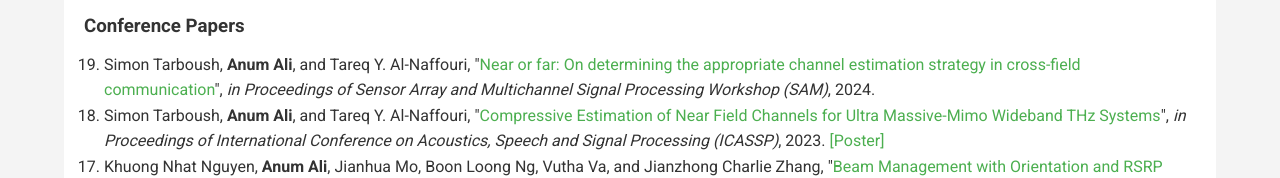
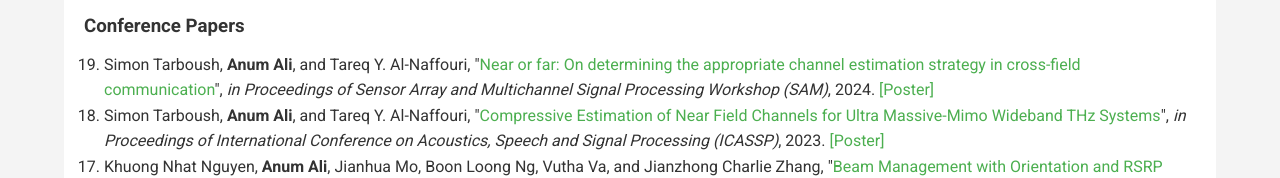
Before and after one commit to 73anum/anumali.com, a plain HTML site: page publications.html in a window 1280 px wide. Shown: the part 1588-1766 px from the top of the page. Drawn offline with Linux system fonts and the light colour scheme.

Commit message:
Update publications.html

```diff
--- a/publications.html
+++ b/publications.html
@@ -134,7 +134,7 @@
                     <h3>Conference Papers</h3>
                     <ol reversed>
 						<li id="C19" >
-							Simon Tarboush, <strong>Anum Ali</strong>, and Tareq Y. Al-Naffouri, "<a href="https://ieeexplore.ieee.org/document/10096832" target="_blank">Near or far: On determining the appropriate channel estimation strategy in cross-field communication</a>", <em> in Proceedings of Sensor Array and Multichannel Signal Processing Workshop (SAM)</em>, 2024.
+							Simon Tarboush, <strong>Anum Ali</strong>, and Tareq Y. Al-Naffouri, "<a href="https://ieeexplore.ieee.org/document/10636682" target="_blank">Near or far: On determining the appropriate channel estimation strategy in cross-field communication</a>", <em> in Proceedings of Sensor Array and Multichannel Signal Processing Workshop (SAM)</em>, 2024. <a href="https://docs.google.com/presentation/d/11AS3d3uxSSB36sCvrxdqJBU9f8CJtXSb/edit?usp=sharing&ouid=107902647114108602923&rtpof=true&sd=true" target="_blank">[Poster]</a>
 						</li>
 						<li id="C18" >
 							Simon Tarboush, <strong>Anum Ali</strong>, and Tareq Y. Al-Naffouri, "<a href="https://ieeexplore.ieee.org/document/10096832" target="_blank">Compressive Estimation of Near Field Channels for Ultra Massive-Mimo Wideband THz Systems</a>", <em> in Proceedings of International Conference on Acoustics, Speech and Signal Processing (ICASSP)</em>, 2023. <a href="https://drive.google.com/file/d/18dKlyqEUuGsCdrSSHkMHEKFKakAWKWCr/view" target="_blank">[Poster]</a>
```
